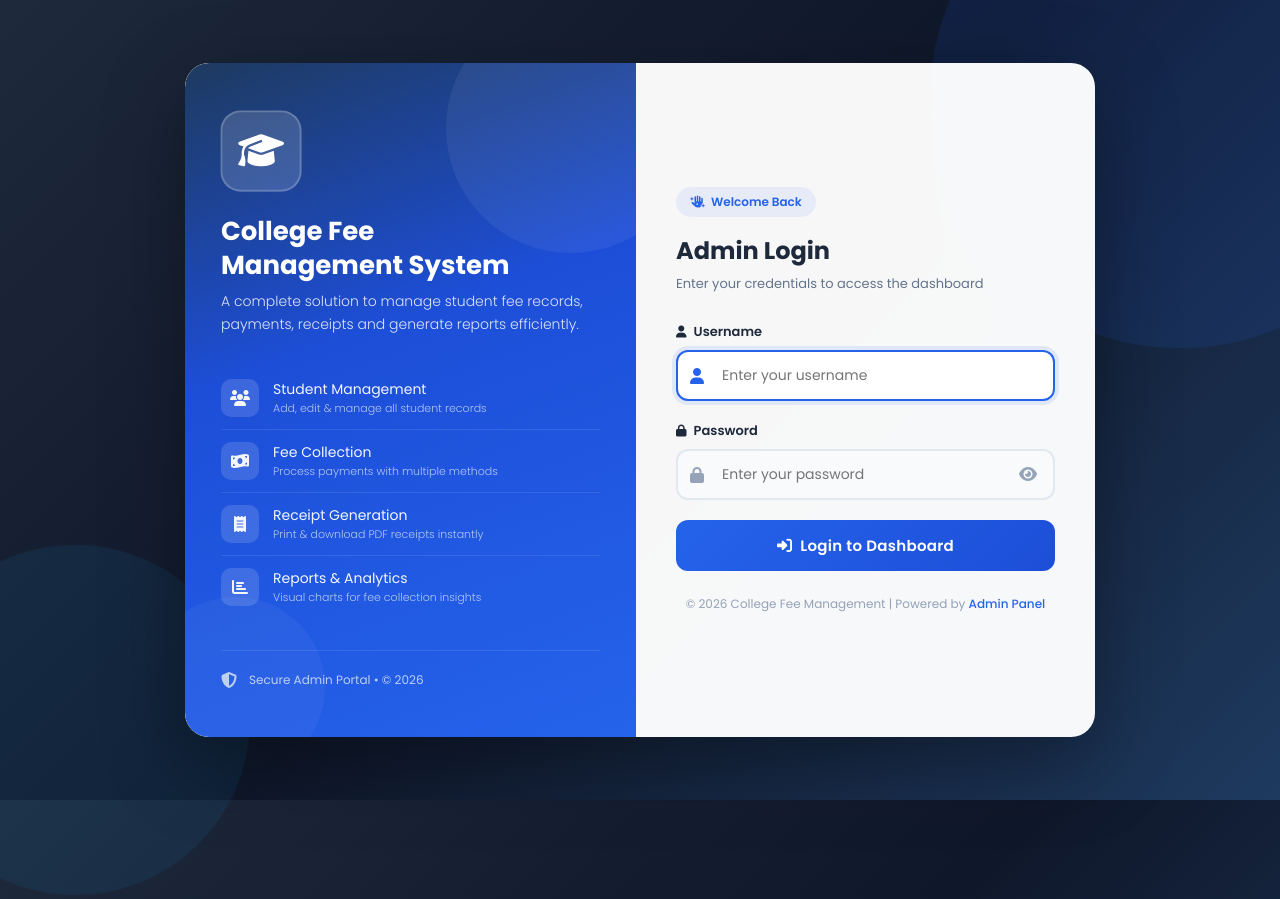
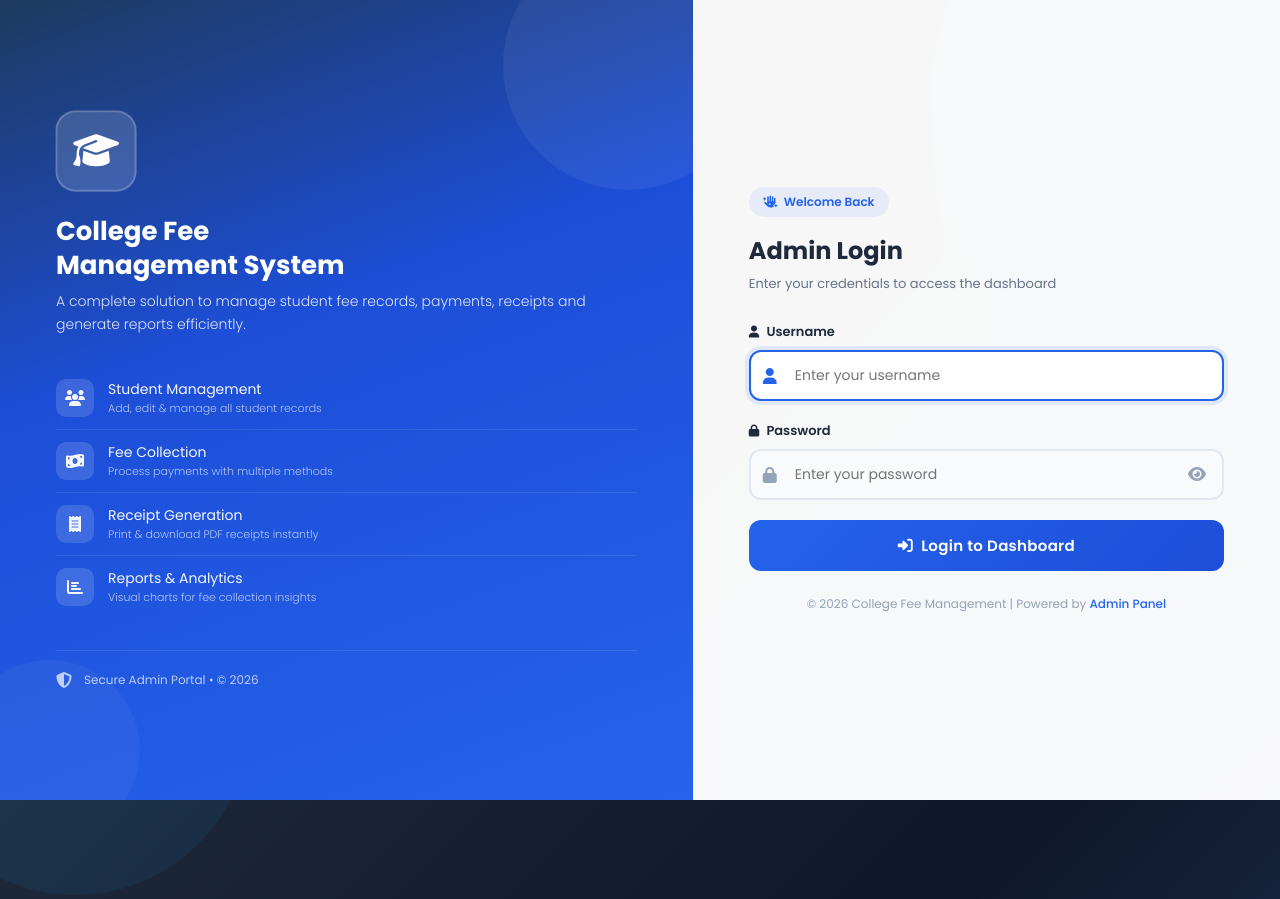
Before and after one commit to Muhammad-Taha7/College-Fee-Management-System, a PHP site: page /college_fee/login.php in a window 1280 px wide; the page is wider, and only the part inside the window is pictured. Run offline with PHP 8.4, Linux system fonts and the light colour scheme.

Commit message:
Make login layout full-width with side-by-side panels

```diff
--- a/college_fee/login.php
+++ b/college_fee/login.php
@@ -42,7 +42,7 @@ if ($_SERVER['REQUEST_METHOD'] === 'POST') {
             font-family: 'Poppins', sans-serif;
             min-height: 100vh;
             display: flex;
-            align-items: center;
+            align-items: stretch;
             justify-content: center;
             background: linear-gradient(135deg, #1e293b 0%, #0f172a 50%, #1e3a5f 100%);
             position: relative;
@@ -97,25 +97,25 @@ if ($_SERVER['REQUEST_METHOD'] === 'POST') {
             position: relative;
             z-index: 10;
             width: 100%;
-            max-width: 950px;
-            padding: 20px;
+            max-width: 100%;
+            padding: 0;
         }
         .login-card {
             background: rgba(255, 255, 255, 0.97);
             backdrop-filter: blur(20px);
-            border-radius: 24px;
-            box-shadow: 0 25px 80px rgba(0, 0, 0, 0.35);
+            border-radius: 0;
+            box-shadow: none;
             overflow: hidden;
             display: flex;
-            min-height: 560px;
+            min-height: 100vh;
             animation: slideUp 0.6s ease forwards;
         }
 
         /* ===== LEFT SIDE - INFO PANEL ===== */
         .login-left {
-            flex: 1;
+            flex: 1.1;
             background: linear-gradient(160deg, #1e3a5f 0%, #1d4ed8 40%, #2563eb 100%);
-            padding: 48px 36px;
+            padding: 64px 56px;
             display: flex;
             flex-direction: column;
             justify-content: center;
@@ -216,8 +216,8 @@ if ($_SERVER['REQUEST_METHOD'] === 'POST') {
 
         /* ===== RIGHT SIDE - FORM ===== */
         .login-right {
-            flex: 1;
-            padding: 48px 40px;
+            flex: 0.9;
+            padding: 64px 56px;
             display: flex;
             flex-direction: column;
             justify-content: center;
@@ -356,6 +356,9 @@ if ($_SERVER['REQUEST_METHOD'] === 'POST') {
             .login-card {
                 flex-direction: column;
                 min-height: auto;
+                border-radius: 16px;
+                margin: 16px;
+                box-shadow: 0 25px 80px rgba(0, 0, 0, 0.35);
             }
             .login-left {
                 padding: 32px 28px;
@@ -383,7 +386,7 @@ if ($_SERVER['REQUEST_METHOD'] === 'POST') {
         }
         @media (max-width: 480px) {
             .login-wrapper {
-                padding: 12px;
+                padding: 0;
             }
             .login-left {
                 padding: 28px 22px;
```
